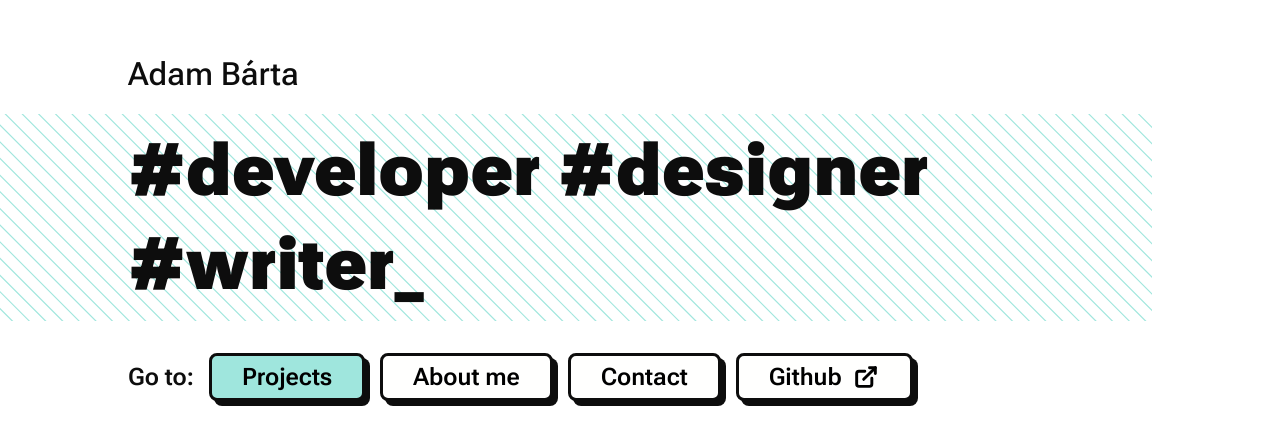
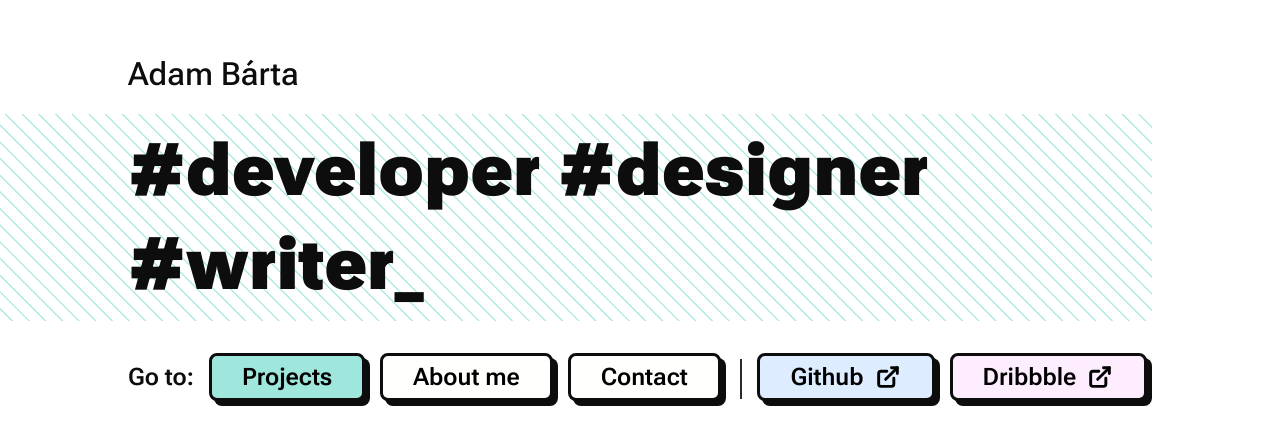
Before and after one commit to PeanutButte7/portfolio, a Next.js app: page / in a window 1280 px wide. Shown: the part 190-634 px from the top of the page. Built offline with nearby package versions, Linux system fonts and the light colour scheme.

Commit message:
Changed homepage buttons and added Dribbble to contacts

```diff
--- a/src/components/HomePage/HomePage.styles.ts
+++ b/src/components/HomePage/HomePage.styles.ts
@@ -70,14 +70,41 @@ export const Headline = styled('h1', {
     backgroundSize: '700px, 700px',
 
     '@mobileXL': {
-        fontSize: 42,
+        fontSize: 40,
     },
 
     '@desktop': {
         fontSize: 72,
+        br: {
+            display: 'none',
+        }
     },
 
     '@desktopXL': {
         fontSize: 86,
+        br: {
+            display: 'none',
+        }
     },
 });
+
+export const Line = styled('div', {
+    borderBottom: '2px solid $almostGrey',
+    width: '90%',
+    marginLeft: 'auto',
+    marginRight: 'auto',
+    marginTop: '0.2rem',
+
+    '@desktop': {
+        // Cleans mobile line
+        borderBottom: 'none',
+        width: 0,
+        marginRight: 0,
+
+        // Adds desktop line
+        borderLeft: '2px solid $almostGrey',
+        height: '2.5rem',
+        marginTop: '0.2rem',
+        marginLeft: '0.3rem',
+    },
+});
--- a/src/components/HomePage/HomePage.tsx
+++ b/src/components/HomePage/HomePage.tsx
@@ -1,5 +1,5 @@
 import {IconExternalLink} from '@tabler/icons';
-import {ButtonRow, Headline, HomeStyled, Name} from './HomePage.styles';
+import {ButtonRow, Headline, HomeStyled, Line, Name} from './HomePage.styles';
 import {Button, Typography} from 'components/UI';
 import Link from 'next/link';
 
@@ -8,7 +8,7 @@ export function HomePage() {
         <HomeStyled>
             <div>
                 <Name>Adam Bárta</Name>
-                <Headline>#developer #designer #writer_</Headline>
+                <Headline>#developer <br/>#designer <br/>#writer_</Headline>
             </div>
             <ButtonRow>
                 <Typography size="lg" type="h3">
@@ -23,7 +23,9 @@ export function HomePage() {
                 <Link href="contact" passHref>
                     <Button style="secondary">Contact</Button>
                 </Link>
+                <Line/>
                 <Button
+                    css={{backgroundColor: '#ddecff'}}
                     style="secondary"
                     href="https://github.com/PeanutButte7"
                     external
@@ -31,6 +33,15 @@ export function HomePage() {
                     Github
                     <IconExternalLink/>
                 </Button>
+                <Button
+                    css={{backgroundColor: '#fdedff'}}
+                    style="secondary"
+                    href="https://dribbble.com/AdamBarta"
+                    external
+                >
+                    Dribbble
+                    <IconExternalLink/>
+                </Button>
             </ButtonRow>
         </HomeStyled>
     );
--- a/src/components/UI/Button/Button.tsx
+++ b/src/components/UI/Button/Button.tsx
@@ -14,12 +14,14 @@ export interface ButtonProps
     children: ReactNode;
     href?: string;
     external?: boolean;
+    css?: any;
 }
 
 export const Button = forwardRef<ButtonRef, ButtonProps>(
-    ({children, type, style, size, href, external, ...props}: ButtonProps, ref) => {
+    ({children, type, style, size, href, external, css, ...props}: ButtonProps, ref) => {
         return (
             <ButtonStyled
+                css={css}
                 ref={ref}
                 type={type}
                 size={
```
Also changed, not shown: src/components/ContactPage/ContactPage.tsx (+7 -4 lines).
